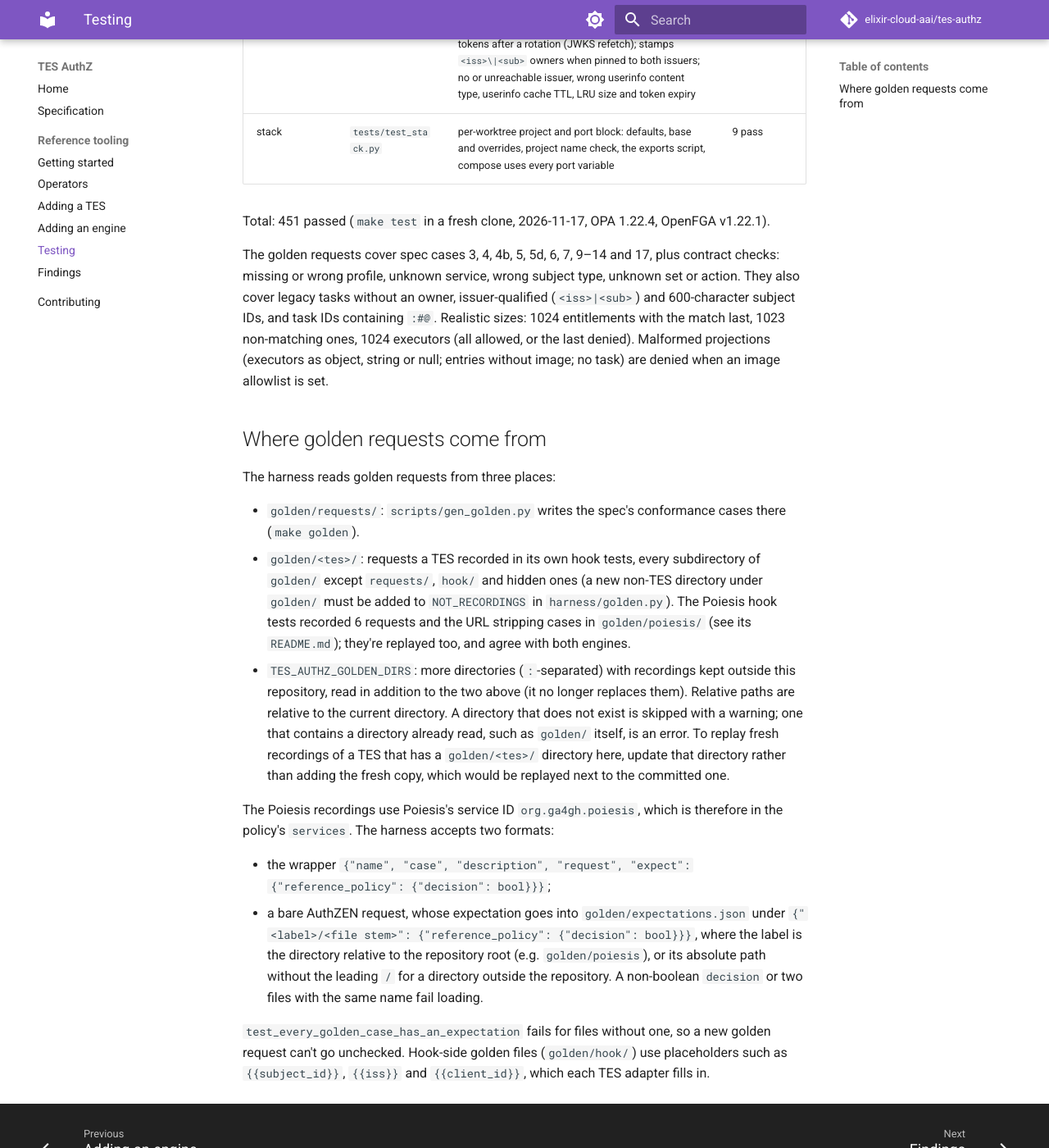
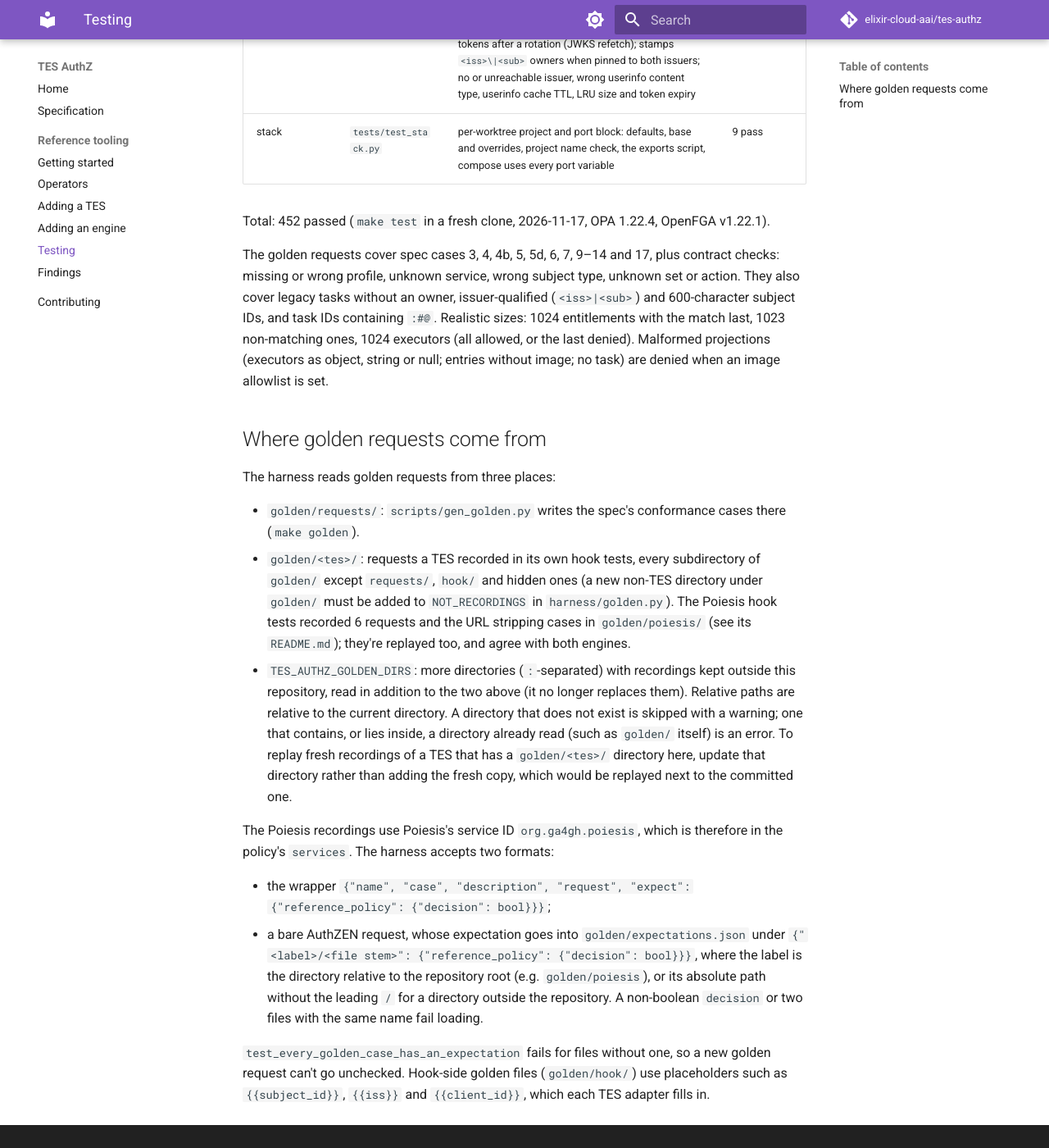
Before and after one commit to elixir-cloud-aai/tes-authz, an MkDocs documentation site: the page built from docs/testing.md, in a window 1280 px wide and 1400 px high, scrolled down 1106 px. Shown: the whole window at 82% size. Built offline with MkDocs 1.6.1 and Material for MkDocs 9.7.7, drawn with Linux system fonts in a browser that asks for light colours; comment, search, counter and statistics services are not loaded.

Commit message:
fix: reject golden dirs nested in read ones
golden_dirs() now rejects a directory that lies inside one already
read, not only one that contains it, and checks the golden/<tes>/
recordings the same way (e.g. a link golden/all -> golden). Before,
an extra directory under golden/requests/ was replayed twice without
an error. The missing-directory test matches the message and checks
that the defaults stay unchanged.

Refs #7

Co-Authored-By: Claude Opus 5.5 <noreply@anthropic.com>

```diff
--- a/docs/testing.md
+++ b/docs/testing.md
@@ -12,7 +12,7 @@
 | OIDC: mock TES AuthN | `tests/conformance/test_mock_oidc.py` | the mock TES refuses `alg: none`, unpublished keys, wrong audience, expired tokens, another issuer, forged `iss`, unknown `kid`, opaque tokens; accepts tokens after a rotation (JWKS refetch); stamps `<iss>\|<sub>` owners when pinned to both issuers; no or unreachable issuer, wrong userinfo content type, userinfo cache TTL, LRU size and token expiry | 14 pass |
 | stack | `tests/test_stack.py` | per-worktree project and port block: defaults, base and overrides, project name check, the exports script, compose uses every port variable | 9 pass |
 
-Total: 451 passed (`make test` in a fresh clone, 2026-11-17, OPA 1.22.4, OpenFGA v1.22.1).
+Total: 452 passed (`make test` in a fresh clone, 2026-11-17, OPA 1.22.4, OpenFGA v1.22.1).
 
 The golden requests cover spec cases 3, 4, 4b, 5, 5d, 6, 7, 9–14 and 17, plus contract checks: missing or wrong profile, unknown service, wrong subject type, unknown set or action. They also cover legacy tasks without an owner, issuer-qualified (`<iss>|<sub>`) and 600-character subject IDs, and task IDs containing `:#@`. Realistic sizes: 1024 entitlements with the match last, 1023 non-matching ones, 1024 executors (all allowed, or the last denied). Malformed projections (executors as object, string or null; entries without image; no task) are denied when an image allowlist is set.
 
@@ -22,7 +22,7 @@ The harness reads golden requests from three places:
 
 - `golden/requests/`: `scripts/gen_golden.py` writes the spec's conformance cases there (`make golden`).
 - `golden/<tes>/`: requests a TES recorded in its own hook tests, every subdirectory of `golden/` except `requests/`, `hook/` and hidden ones (a new non-TES directory under `golden/` must be added to `NOT_RECORDINGS` in `harness/golden.py`). The Poiesis hook tests recorded 6 requests and the URL stripping cases in `golden/poiesis/` (see its `README.md`); they're replayed too, and agree with both engines.
-- `TES_AUTHZ_GOLDEN_DIRS`: more directories (`:`-separated) with recordings kept outside this repository, read in addition to the two above (it no longer replaces them). Relative paths are relative to the current directory. A directory that does not exist is skipped with a warning; one that contains a directory already read, such as `golden/` itself, is an error. To replay fresh recordings of a TES that has a `golden/<tes>/` directory here, update that directory rather than adding the fresh copy, which would be replayed next to the committed one.
+- `TES_AUTHZ_GOLDEN_DIRS`: more directories (`:`-separated) with recordings kept outside this repository, read in addition to the two above (it no longer replaces them). Relative paths are relative to the current directory. A directory that does not exist is skipped with a warning; one that contains, or lies inside, a directory already read (such as `golden/` itself) is an error. To replay fresh recordings of a TES that has a `golden/<tes>/` directory here, update that directory rather than adding the fresh copy, which would be replayed next to the committed one.
 
 The Poiesis recordings use Poiesis's service ID `org.ga4gh.poiesis`, which is therefore in the policy's `services`. The harness accepts two formats:
 
```
Also changed, not shown: other parts of docs/testing.md (+1 -1 lines), 2 other files.
